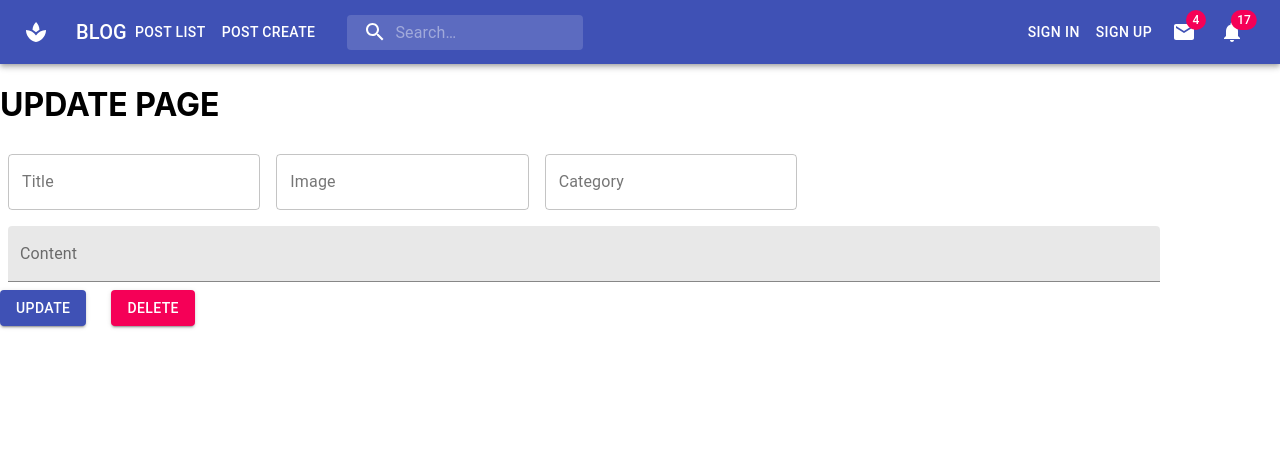
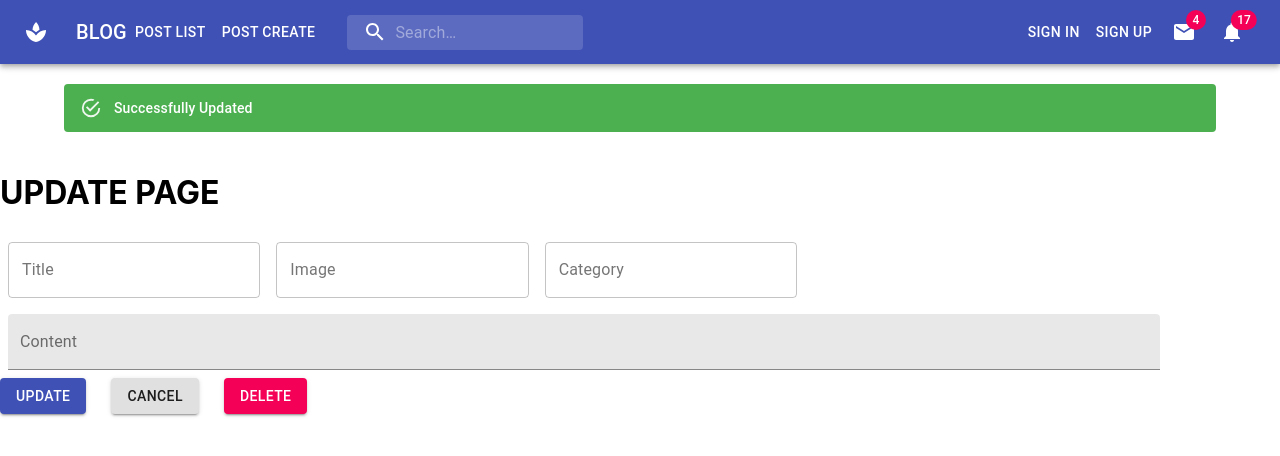
Before and after one commit to E2103-Huseyin/React_Frontend_BlogPrj, a React (Create React App) app: page /update/1 in a window 1280 px wide. Shown: the top 456 px of the page. Built offline with nearby package versions, Linux system fonts and the light colour scheme; no server answers.

Commit message:
added alert component and update cancel buton

```diff
--- a/package.json
+++ b/package.json
@@ -5,12 +5,15 @@
   "dependencies": {
     "@material-ui/core": "^4.11.3",
     "@material-ui/icons": "^4.11.2",
+    "@material-ui/lab": "^4.0.0-alpha.57",
     "@testing-library/jest-dom": "^5.11.4",
     "@testing-library/react": "^11.1.0",
     "@testing-library/user-event": "^12.1.10",
     "axios": "^0.21.1",
     "formik": "^2.2.6",
     "react": "^17.0.1",
+    "react-alert": "^7.0.2",
+    "react-alert-template-basic": "^1.0.0",
     "react-dom": "^17.0.1",
     "react-router-dom": "^5.2.0",
     "react-scripts": "4.0.2",
--- a/src/Router.js
+++ b/src/Router.js
@@ -4,14 +4,18 @@ import Update from "./pages/Update"
 import Profile from "./pages/Profile"
 import Login from "./pages/Login"
 import Mainpage from "./pages/Mainpage"
+import SuccessAlerts from "./components/Alert/SuccessAlert"
 import {BrowserRouter ,Route, Switch} from "react-router-dom";
 import PrimarySearchAppBar from "./components/Navbar/index";
+
+
 
 const MyRouter = () => {
     return (
         <>
             <BrowserRouter >
             <PrimarySearchAppBar/>
+            <SuccessAlerts/>
             <Switch>
                 <Route path="/detail/:slug" component={Detail} exect/>
                 <Route path="/update/:slug" component={Update} exect/>
--- /dev/null
+++ b/src/components/Alert/SuccessAlert.js
@@ -0,0 +1,56 @@
+import React from 'react';
+// import { render } from 'react-dom'
+// import { transitions, positions, Provider as AlertProvider } from 'react-alert'
+// import AlertTemplate from 'react-alert-template-basic'
+// import App from './App'
+import { makeStyles } from '@material-ui/core/styles';
+import Alert from '@material-ui/lab/Alert';
+
+// const options = {
+//     // you can also just use 'bottom center'
+//     position: positions.BOTTOM_CENTER,
+//     timeout: 5000,
+//     offset: '30px',
+//     // you can also just use 'scale'
+//     transition: transitions.SCALE
+// }
+
+
+
+
+
+// const Root = () => (
+//     <AlertProvider template={AlertTemplate} {...options}>
+//       <App />
+//     </AlertProvider>
+// )
+
+// render(<Root />, document.getElementById('root'))
+
+
+
+
+const useStyles = makeStyles((theme) => ({
+  root: {
+    width: '90%',
+    '& > * + *': {
+      marginTop: theme.spacing(2),
+    },
+
+    margin: "auto",
+    padding:"20px"
+  },
+}));
+
+export default function SuccessAlerts() {
+  const classes = useStyles();
+
+  return (
+    <div className={classes.root}>
+
+      <Alert variant="filled" severity="success">
+      Successfully Updated
+      </Alert>
+    </div>
+  );
+}
--- /dev/null
+++ b/src/components/Alert/index.js
@@ -0,0 +1,23 @@
+// import React from 'react'
+// import { render } from 'react-dom'
+// import { transitions, positions, Provider as AlertProvider } from 'react-alert'
+// import AlertTemplate from 'react-alert-template-basic'
+// import Update from '../../pages/Update'
+
+// // optional configuration
+// const options = {
+//   // you can also just use 'bottom center'
+//   position: positions.BOTTOM_CENTER,
+//   timeout: 5000,
+//   offset: '30px',
+//   // you can also just use 'scale'
+//   transition: transitions.SCALE
+// }
+
+// const Root = () => (
+//   <AlertProvider template={AlertTemplate} {...options}>
+//     <Update />
+//   </AlertProvider>
+// )
+
+// render(<Root />, document.getElementById('root'))
--- a/src/pages/Update.js
+++ b/src/pages/Update.js
@@ -1,5 +1,5 @@
 import React, {useEffect,useState} from 'react';
-import { useFormik } from "formik";
+
 import axios from "axios";
 import {useHistory} from "react-router-dom"
 import { useParams } from "react-router-dom"
@@ -7,24 +7,36 @@ import TextField from '@material-ui/core/TextField';
 import { makeStyles } from '@material-ui/core/styles';
 import Grid from '@material-ui/core/Grid';
 import Button from '@material-ui/core/Button';
+// import Alert from '@material-ui/lab/Alert';
+// import { useAlert } from 'react-alert'
 
 
 const useStyles = makeStyles((theme) => ({
-    root: {
+    root1: {
       '& .MuiTextField-root': {
         margin: theme.spacing(1),
         width: '25ch',
       },
     },
+    root: {
+        width: '100%',
+        '& > * + *': {
+          marginTop: theme.spacing(2),
+        },
+    },
+
+
 
 }));
 
 
 export const Update = () => {
+    // const alert = useAlert()
+    const { slug } = useParams();
     const classes = useStyles();
     const postUpdateBaseUrl = "https://blog6666.herokuapp.com/update/"
+    const DetailUrl = "/detail/"+slug;
     const history = useHistory();
-    const { slug } = useParams();
 
     const [updatedata, setUpdatedata] = useState(
         {
@@ -45,11 +57,10 @@ export const Update = () => {
 
 
 
-    const [newdata, setNewdata] = useState(updatedata);
+
 
 
     console.log("updatedata :",updatedata) ;
-    console.log("newdata :",newdata) ;
 
 
 
@@ -65,55 +76,11 @@ export const Update = () => {
         })
         .then( (res)=>setUpdatedata(res.data) )
 
-        // setUpdatedata(res.data) )
-        // .then( ()=>setNewdata(updatedata) )
+
 
     }, [])
 
 
-
-
-    // const formik = useFormik({
-
-    //     initialValues,
-
-    //     initialValues: {
-    //         title: updatedata.title ,
-    //         category: updatedata.category,
-    //         image: updatedata.image,
-    //         content: updatedata.content,
-
-    //     //     // "title": updatedata.title ,
-    //     //     // "category": updatedata.category,
-    //     //     // "image": updatedata.image,
-    //     //     // "content": updatedata.content
-    //     // },
-
-    //     onSubmit: async (values) => {
-    //       console.log("values", values);
-    //       try {
-    //         const result = await axios.put(
-    //             (postUpdateBaseUrl+slug+"/"),
-    //           values,
-    //           {
-    //             headers: {
-    //               Accept: "application/json",
-    //               "Content-Type": "application/json",
-    //               Authorization : "Token "+localStorage.getItem('Authorization'),
-    //             },
-    //           }
-    //         );
-    //         console.log(result?.data);
-    //       } catch ({ response }) {
-    //         if (response) {
-    //         //   console.log(response.data.non_field_errors[0]);
-    //           console.log("catch:",response.data);
-    //         } else {
-    //           console.log("Something went wrong!");
-    //         }
-    //       }
-    //     },
-    // });
 
 
     const handleMenuUpdate = () => {
@@ -138,7 +105,9 @@ export const Update = () => {
             fetch( (postUpdateBaseUrl+slug+"/"), requestOptions)
                 .then(response => response.json())
                 .then(data => console.log("response_data:",data));
-                // .then(data => setPostId(data.id));
+                history.push(DetailUrl)
+                // alert.show('Oh look, an alert!')
+                // document.location.reload()
 
         // empty dependency array means this effect will only run once (like componentDidMount in classes)
 
@@ -148,20 +117,12 @@ export const Update = () => {
 
 
 
-
-    const title = (updatedata?.title) ;
-
-    console.log("title:",{title}.title)
-
-
-
-
     return (
         <>
 
             <h1>UPDATE PAGE</h1>
 
-            <form className={classes.root} noValidate autoComplete="off"  >
+            <form className={classes.root1} noValidate autoComplete="off"  >
                 <div>
                     <TextField
                         id="standard-multiline-flexible"
@@ -172,7 +133,6 @@ export const Update = () => {
                         rowsMax={2}
                         value={updatedata.title }
                         onChange={handleChange}
-                        // onChange={(event)=>setUpdatedata({ "title": event.target.value})}
                         variant="outlined"
 
                     />
@@ -184,7 +144,6 @@ export const Update = () => {
                         rowsMax={1}
                         value={updatedata.image}
                         onChange={handleChange}
-                        // onChange={(event)=>setUpdatedata({ "image": event.target.value})}
                         variant="outlined"
                         // variant="filled"
                         type="text"
@@ -194,12 +153,10 @@ export const Update = () => {
                         label="Category"
                         name="category"
                         multiline
-
                         rowsMax={1}
                         value={updatedata.category}
                         variant="outlined"
                         onChange={handleChange}
-                        // onChange={(event)=>setUpdatedata({ "category": event.target.value})}
                         // variant="filled"
                         type="text"
                     />
@@ -212,29 +169,21 @@ export const Update = () => {
                         value={updatedata.content}
                         style={{ width:"90%" }}
                         onChange={handleChange}
-                        // onChange={(event)=>setUpdatedata(updatedata.content = event.target.value)}
                         variant="filled"
                         type="text"
                     />
 
-
-
-
-
-
-
-
-
-
-
                 </div>
                 <div>
                 <Button variant="contained" color="primary"   onClick={handleMenuUpdate}>
-                        UPDATE
+                    UPDATE
                 </Button>
-                        <Button variant="contained" color="secondary" style={{marginLeft:"25px" }}>
-                        DELETE
-                        </Button>
+                <Button variant="contained"   onClick={()=> history.push("/")} style={{marginLeft:"25px" }}>
+                    cancel
+                </Button>
+                <Button variant="contained" color="secondary" style={{marginLeft:"25px" }}>
+                    DELETE
+                </Button>
 
                 </div>
             </form>
@@ -245,16 +194,3 @@ export const Update = () => {
 }
 
 export default Update;
-
-
-// const handleChange = (prop) => (event) => {
-//     setUpdatedata(
-//         {
-//             ...title, [prop.category]: event.target.value,
-//             ...title, [prop.content]: event.target.value,
-//             ...title, [prop.image]: event.target.value,
-//             ...title, [prop.title]: event.target.value
-
-//         }
-//     );
-// };
```
Also changed, not shown: 1 other file (tests, documents, lock files or other folders).
